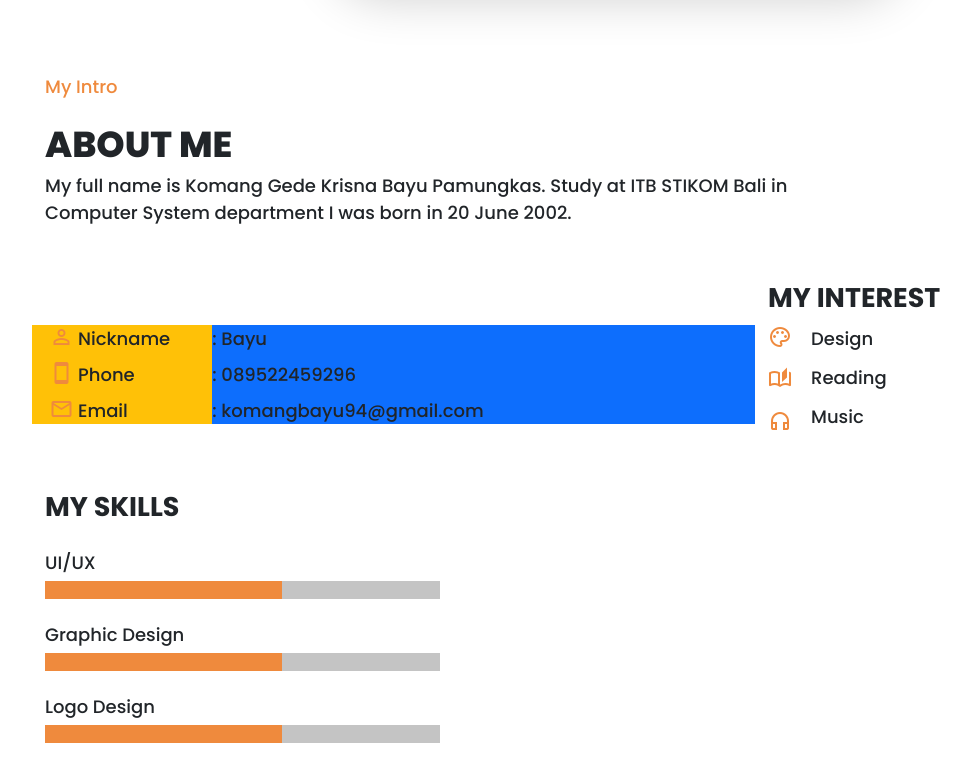
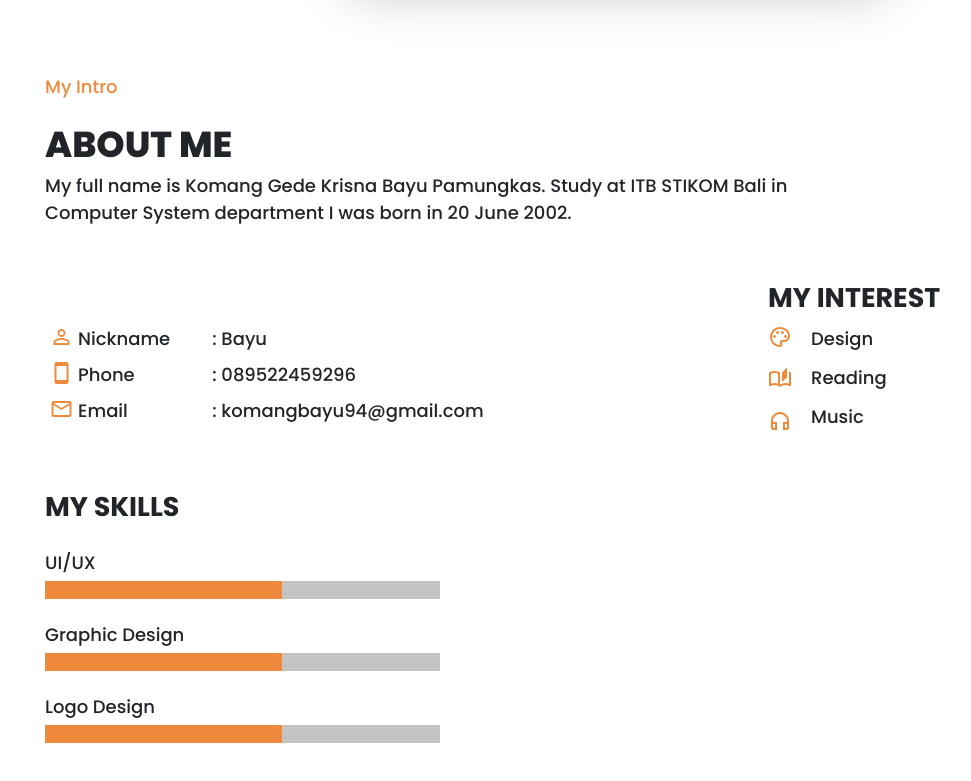
Before and after one commit to Ganes556/bayu, a plain HTML site: page index.html in a window 1280 px wide. Shown: the part 781-1562 px from the top of the page, without its empty margins (9-980 px from the left). Drawn offline with nearby package versions, Linux system fonts and the light colour scheme.

Commit message:
bg-change

```diff
--- a/index.html
+++ b/index.html
@@ -111,12 +111,12 @@
           <!-- left in md and lg -->
           <div class="col-lg-7 col-md-8 col-12">
             <div class="row mt-md-5 mt-4">
-              <div class="col-lg-3 col-md-4 col-5 icon d-grid gap-2 bg-warning ps-0 ps-md-3">
+              <div class="col-lg-3 col-md-4 col-5 icon d-grid gap-2 ps-0 ps-md-3">
                 <div class="d-flex gap-1"><i class="material-icons-outlined">person_outline</i> Nickname</div>
                 <div class="d-flex gap-1"><i class="material-icons-outlined">smartphone</i> Phone</div>
                 <div class="d-flex gap-1"><i class="material-icons-outlined">email</i> Email</div>
               </div>
-              <div class="col-lg-9 col-md-8 col-7 ps-0 data d-grid gap-2 bg-primary">
+              <div class="col-lg-9 col-md-8 col-7 ps-0 data d-grid gap-2">
                 <div>: Bayu</div>
                 <div>: 089522459296</div>
                 <div>: komangbayu94@gmail.com</div>
```
